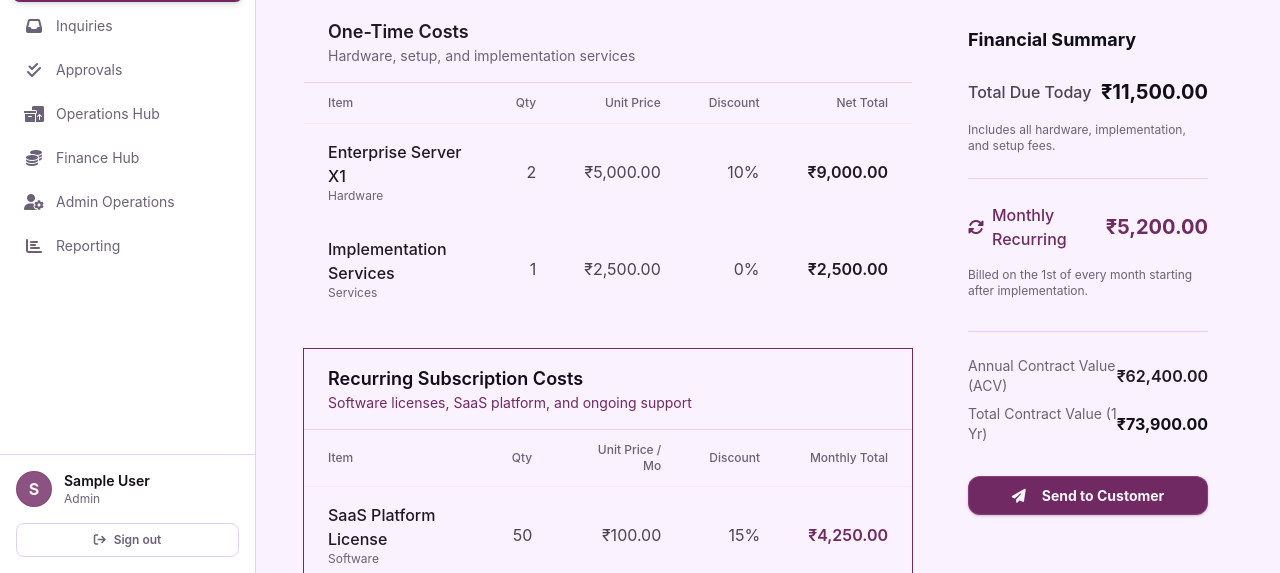
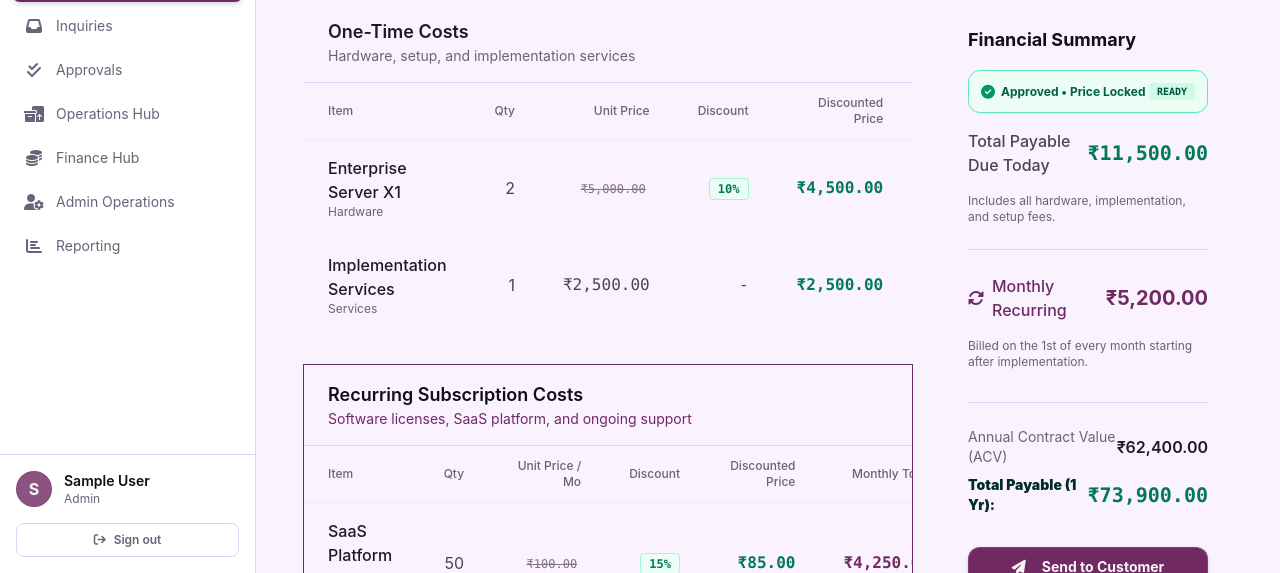
Before and after one commit to R-Dhrumil/DealFlow360_By_CyberCreatures, a React (Vite) app in the folder client/: page /app/quote/1 in a window 1280 px wide. Shown: the part 227-800 px from the top of the page. Built offline with nearby package versions, Linux system fonts and the light colour scheme; no server answers; sample sign-in values are in the browser's storage.

Commit message:
feat: implement customer dashboard with product catalog browsing and quotation management interface

```diff
--- a/client/src/pages/CustomerPortal.jsx
+++ b/client/src/pages/CustomerPortal.jsx
@@ -98,6 +98,27 @@ export default function CustomerPortal() {
       {/* Main Content Body */}
       <main className="max-w-5xl mx-auto px-4 sm:px-6 py-8 space-y-6">
 
+        {/* Status Banner when Approved */}
+        {quotation.status === 'approved' && (
+          <div className="bg-emerald-50 border border-emerald-300/80 rounded-2xl p-5 flex flex-wrap items-center justify-between gap-4 shadow-xs">
+            <div className="flex items-center gap-3">
+              <div className="w-10 h-10 rounded-xl bg-emerald-600 text-white flex items-center justify-center text-lg font-bold shadow">
+                <i className="fa-solid fa-certificate"></i>
+              </div>
+              <div>
+                <h3 className="font-extrabold text-sm text-emerald-950">Official Approved Proposal</h3>
+                <p className="text-xs text-emerald-800 mt-0.5">
+                  This quotation has been officially approved by company leadership with all discounts locked in.
+                </p>
+              </div>
+            </div>
+            <div className="bg-white px-4 py-2 rounded-xl border border-emerald-200 text-right shadow-2xs">
+              <span className="text-[10px] font-bold uppercase tracking-wider text-slate-500 block">Total Payable Amount</span>
+              <span className="text-xl font-black text-emerald-700 font-mono">{formatMoney(grandTotal)}</span>
+            </div>
+          </div>
+        )}
+
         {/* Customer & Document Information Card */}
         <div className="bg-white rounded-2xl p-6 border border-slate-200/80 shadow-xs grid grid-cols-1 sm:grid-cols-3 gap-6">
           <div className="space-y-1 sm:border-r border-slate-100 pr-4">
@@ -122,9 +143,13 @@ export default function CustomerPortal() {
                 {quotation.created_at ? new Date(quotation.created_at).toLocaleDateString() : new Date().toLocaleDateString()}
               </span>
             </div>
-            <div className="flex justify-between text-xs">
+            <div className="flex justify-between text-xs items-center">
               <span className="text-slate-500">Status:</span>
-              <span className="font-bold text-emerald-600 capitalize">
+              <span className={`font-bold capitalize px-2 py-0.5 rounded-full text-[11px] ${
+                quotation.status === 'approved'
+                  ? 'bg-emerald-100 text-emerald-800 border border-emerald-300 font-black'
+                  : 'text-slate-700'
+              }`}>
                 {(quotation.status || 'Active').replace(/_/g, ' ')}
               </span>
             </div>
@@ -148,13 +173,14 @@ export default function CustomerPortal() {
                   <th className="py-3 px-4 text-center">Qty</th>
                   <th className="py-3 px-4 text-right">Unit Price</th>
                   <th className="py-3 px-4 text-right">Discount</th>
+                  <th className="py-3 px-4 text-right">Discounted Price</th>
                   <th className="py-3 px-6 text-right">Line Total</th>
                 </tr>
               </thead>
               <tbody className="divide-y divide-slate-100 text-sm">
                 {lines.length === 0 ? (
                   <tr>
-                    <td colSpan="5" className="py-8 text-center text-slate-400 text-xs">
+                    <td colSpan="6" className="py-8 text-center text-slate-400 text-xs">
                       No line items included in this quotation.
                     </td>
                   </tr>
@@ -163,7 +189,8 @@ export default function CustomerPortal() {
                     const unitPrice = Number(line.unit_price) || 0;
                     const discount = Number(line.discount_percent) || 0;
                     const qty = Number(line.quantity) || 1;
-                    const lineNet = calculateLineNetTotal(line);
+                    const netUnitPrice = unitPrice * (1 - discount / 100);
+                    const lineNet = netUnitPrice * qty;
 
                     return (
                       <tr key={line.id || idx} className="hover:bg-slate-50/60 transition-colors">
@@ -176,9 +203,26 @@ export default function CustomerPortal() {
                           )}
                         </td>
                         <td className="py-4 px-4 text-center font-semibold text-slate-700">{qty}</td>
-                        <td className="py-4 px-4 text-right font-mono text-slate-600">{formatMoney(unitPrice)}</td>
-                        <td className="py-4 px-4 text-right font-mono text-slate-500">{discount > 0 ? `${discount}%` : '-'}</td>
-                        <td className="py-4 px-6 text-right font-bold text-slate-900 font-mono">
+                        <td className="py-4 px-4 text-right font-mono text-slate-600">
+                          {discount > 0 ? (
+                            <span className="line-through text-slate-400 text-xs">{formatMoney(unitPrice)}</span>
+                          ) : (
+                            formatMoney(unitPrice)
+                          )}
+                        </td>
+                        <td className="py-4 px-4 text-right font-mono">
+                          {discount > 0 ? (
+                            <span className="inline-block bg-emerald-50 text-emerald-700 font-bold px-2 py-0.5 rounded text-xs border border-emerald-200">
+                              {discount}% OFF
+                            </span>
+                          ) : (
+                            <span className="text-slate-400">-</span>
+                          )}
+                        </td>
+                        <td className="py-4 px-4 text-right font-mono font-bold text-emerald-700">
+                          {formatMoney(netUnitPrice)}
+                        </td>
+                        <td className="py-4 px-6 text-right font-black text-slate-900 font-mono">
                           {formatMoney(lineNet)}
                         </td>
                       </tr>
@@ -190,19 +234,61 @@ export default function CustomerPortal() {
           </div>
 
           {/* Totals Summary */}
+          {(() => {
+            const totalGross = lines.reduce((sum, line) => sum + (Number(line.unit_price) || 0) * (Number(line.quantity) || 1), 0);
+            const totalDiscountSaved = Math.max(0, totalGross - grandTotal);
+            const isApproved = quotation.status === 'approved';
+
+            return (
               <div className="bg-slate-50/50 p-6 border-t border-slate-100 flex flex-col sm:flex-row justify-between items-start sm:items-center gap-4">
+                <div className="space-y-1">
                   <p className="text-xs text-slate-500 italic">
-              All prices are displayed in {selected.name} ({selected.symbol}). This is a public quotation document preview.
+                    All prices are displayed in {selected.name} ({selected.symbol}).
                   </p>
-            <div className="w-full sm:w-72 space-y-2 border-t sm:border-t-0 pt-3 sm:pt-0 border-slate-200">
-              <div className="flex justify-between items-center text-sm">
-                <span className="text-slate-600">Total Amount:</span>
-                <span className="text-xl font-black text-slate-900 font-mono">
+                  {isApproved && (
+                    <div className="inline-flex items-center gap-1.5 px-3 py-1 rounded-full text-[11px] font-bold bg-emerald-100 text-emerald-800 border border-emerald-300">
+                      <i className="fa-solid fa-circle-check text-emerald-600"></i>
+                      <span>Approved Price Guarantee &bull; Price Locked</span>
+                    </div>
+                  )}
+                </div>
+
+                <div className="w-full sm:w-80 space-y-2 border-t sm:border-t-0 pt-3 sm:pt-0 border-slate-200">
+                  <div className="flex justify-between items-center text-xs text-slate-600">
+                    <span>Base Subtotal:</span>
+                    <span className="font-mono font-semibold text-slate-700">{formatMoney(totalGross)}</span>
+                  </div>
+
+                  {totalDiscountSaved > 0 && (
+                    <div className="flex justify-between items-center text-xs text-emerald-700 font-medium">
+                      <span className="flex items-center gap-1">
+                        <i className="fa-solid fa-tag text-[10px]"></i> Discount Savings:
+                      </span>
+                      <span className="font-mono font-bold bg-emerald-50 px-2 py-0.5 rounded border border-emerald-200">
+                        - {formatMoney(totalDiscountSaved)}
+                      </span>
+                    </div>
+                  )}
+
+                  <div className="pt-2 border-t border-slate-200 flex justify-between items-baseline">
+                    <span className={`text-sm font-bold ${isApproved ? 'text-emerald-950 font-black' : 'text-slate-800'}`}>
+                      {isApproved ? 'Total Payable Amount:' : 'Total Amount:'}
+                    </span>
+                    <div className="text-right">
+                      <span className={`text-2xl font-black font-mono ${isApproved ? 'text-emerald-700' : 'text-slate-900'}`}>
                         {formatMoney(grandTotal)}
                       </span>
+                      {isApproved && (
+                        <span className="block text-[10px] font-bold text-emerald-600 uppercase tracking-wider">
+                          Net Payable
+                        </span>
+                      )}
                     </div>
                   </div>
                 </div>
+              </div>
+            );
+          })()}
         </div>
 
       </main>
--- a/client/src/pages/QuotationView.jsx
+++ b/client/src/pages/QuotationView.jsx
@@ -238,6 +238,7 @@ export default function QuotationView() {
                   <th className="px-6 py-3 font-medium text-right">Qty</th>
                   <th className="px-6 py-3 font-medium text-right">Unit Price</th>
                   <th className="px-6 py-3 font-medium text-right">Discount</th>
+                  <th className="px-6 py-3 font-medium text-right">Discounted Price</th>
                   <th className="px-6 py-3 font-medium text-right">Net Total</th>
                 </tr>
               </thead>
@@ -251,9 +252,26 @@ export default function QuotationView() {
                     <tr key={line.id}>
                       <td className="px-6 py-4 font-medium text-slate-800">{line.product_name} <span className="text-xs text-text-muted font-normal block">{line.category}</span></td>
                       <td className="px-6 py-4 text-right text-slate-600">{qty}</td>
-                      <td className="px-6 py-4 text-right text-slate-600">{formatMoney(uPrice)}</td>
-                      <td className="px-6 py-4 text-right text-slate-600">{dPercent}%</td>
-                      <td className="px-6 py-4 text-right font-semibold text-slate-800">{formatMoney(netPrice * qty)}</td>
+                      <td className="px-6 py-4 text-right font-mono text-slate-600">
+                        {dPercent > 0 ? (
+                          <span className="line-through text-slate-400 text-xs mr-1">{formatMoney(uPrice)}</span>
+                        ) : (
+                          formatMoney(uPrice)
+                        )}
+                      </td>
+                      <td className="px-6 py-4 text-right font-mono text-slate-600">
+                        {dPercent > 0 ? (
+                          <span className="inline-block bg-emerald-50 text-emerald-700 font-bold px-2 py-0.5 rounded text-xs border border-emerald-200">
+                            {dPercent}%
+                          </span>
+                        ) : (
+                          '-'
+                        )}
+                      </td>
+                      <td className="px-6 py-4 text-right font-mono font-bold text-emerald-700">
+                        {formatMoney(netPrice)}
+                      </td>
+                      <td className="px-6 py-4 text-right font-semibold text-slate-800 font-mono">{formatMoney(netPrice * qty)}</td>
                     </tr>
                   )
                 })}
@@ -274,6 +292,7 @@ export default function QuotationView() {
                   <th className="px-6 py-3 font-medium text-right">Qty</th>
                   <th className="px-6 py-3 font-medium text-right">Unit Price / Mo</th>
                   <th className="px-6 py-3 font-medium text-right">Discount</th>
+                  <th className="px-6 py-3 font-medium text-right">Discounted Price</th>
                   <th className="px-6 py-3 font-medium text-right">Monthly Total</th>
                 </tr>
               </thead>
@@ -287,9 +306,26 @@ export default function QuotationView() {
                     <tr key={line.id}>
                       <td className="px-6 py-4 font-medium text-slate-800">{line.product_name} <span className="text-xs text-text-muted font-normal block">{line.category}</span></td>
                       <td className="px-6 py-4 text-right text-slate-600">{qty}</td>
-                      <td className="px-6 py-4 text-right text-slate-600">{formatMoney(uPrice)}</td>
-                      <td className="px-6 py-4 text-right text-slate-600">{dPercent}%</td>
-                      <td className="px-6 py-4 text-right font-semibold text-primary">{formatMoney(netPrice * qty)}</td>
+                      <td className="px-6 py-4 text-right font-mono text-slate-600">
+                        {dPercent > 0 ? (
+                          <span className="line-through text-slate-400 text-xs mr-1">{formatMoney(uPrice)}</span>
+                        ) : (
+                          formatMoney(uPrice)
+                        )}
+                      </td>
+                      <td className="px-6 py-4 text-right font-mono text-slate-600">
+                        {dPercent > 0 ? (
+                          <span className="inline-block bg-emerald-50 text-emerald-700 font-bold px-2 py-0.5 rounded text-xs border border-emerald-200">
+                            {dPercent}%
+                          </span>
+                        ) : (
+                          '-'
+                        )}
+                      </td>
+                      <td className="px-6 py-4 text-right font-mono font-bold text-emerald-700">
+                        {formatMoney(netPrice)}
+                      </td>
+                      <td className="px-6 py-4 text-right font-semibold text-primary font-mono">{formatMoney(netPrice * qty)}</td>
                     </tr>
                   )
                 })}
@@ -366,12 +402,28 @@ export default function QuotationView() {
         {/* Summary Sidebar */}
         <div className="lg:col-span-1">
           <div className="card p-6 sticky top-6">
-            <h3 className="text-lg font-bold text-text-main mb-6">Financial Summary</h3>
+            <h3 className="text-lg font-bold text-text-main mb-4">Financial Summary</h3>
+
+            {quotation.status === 'approved' && (
+              <div className="mb-4 p-3 bg-emerald-50 border border-emerald-300 rounded-xl text-xs font-bold text-emerald-800 flex items-center justify-between shadow-2xs">
+                <span className="flex items-center gap-1.5">
+                  <i className="fa-solid fa-circle-check text-emerald-600 text-sm"></i>
+                  <span>Approved &bull; Price Locked</span>
+                </span>
+                <span className="text-[10px] uppercase font-mono px-2 py-0.5 bg-emerald-100 rounded text-emerald-900">
+                  Ready
+                </span>
+              </div>
+            )}
 
             <div className="space-y-4 border-b border-surface-soft pb-6 mb-6">
               <div className="flex justify-between items-center">
-                <span className="text-slate-600 font-medium">Total Due Today</span>
-                <span className="text-xl font-bold text-text-main">{formatMoney(oneTimeTotal)}</span>
+                <span className="text-slate-600 font-medium">
+                  {quotation.status === 'approved' ? 'Total Payable Due Today' : 'Total Due Today'}
+                </span>
+                <span className={`text-xl font-bold font-mono ${quotation.status === 'approved' ? 'text-emerald-700 font-black' : 'text-text-main'}`}>
+                  {formatMoney(oneTimeTotal)}
+                </span>
               </div>
               <p className="text-xs text-text-muted">Includes all hardware, implementation, and setup fees.</p>
             </div>
@@ -392,8 +444,12 @@ export default function QuotationView() {
                 <span className="font-semibold text-slate-800">{formatMoney(recurringTotal * 12)}</span>
               </div>
               <div className="flex justify-between items-center mt-2">
-                <span className="text-text-muted text-sm">Total Contract Value (1 Yr)</span>
-                <span className="font-bold text-text-main">{formatMoney(oneTimeTotal + (recurringTotal * 12))}</span>
+                <span className={`text-sm ${quotation.status === 'approved' ? 'text-emerald-950 font-black' : 'text-text-muted'}`}>
+                  {quotation.status === 'approved' ? 'Total Payable (1 Yr):' : 'Total Contract Value (1 Yr)'}
+                </span>
+                <span className={`font-bold font-mono ${quotation.status === 'approved' ? 'text-xl text-emerald-700 font-black' : 'text-text-main'}`}>
+                  {formatMoney(oneTimeTotal + (recurringTotal * 12))}
+                </span>
               </div>
             </div>
 
```
Also changed, not shown: client/src/pages/CustomerDashboard.jsx (+11 -2 lines). Lines whose indentation alone changed are shown as unchanged.
